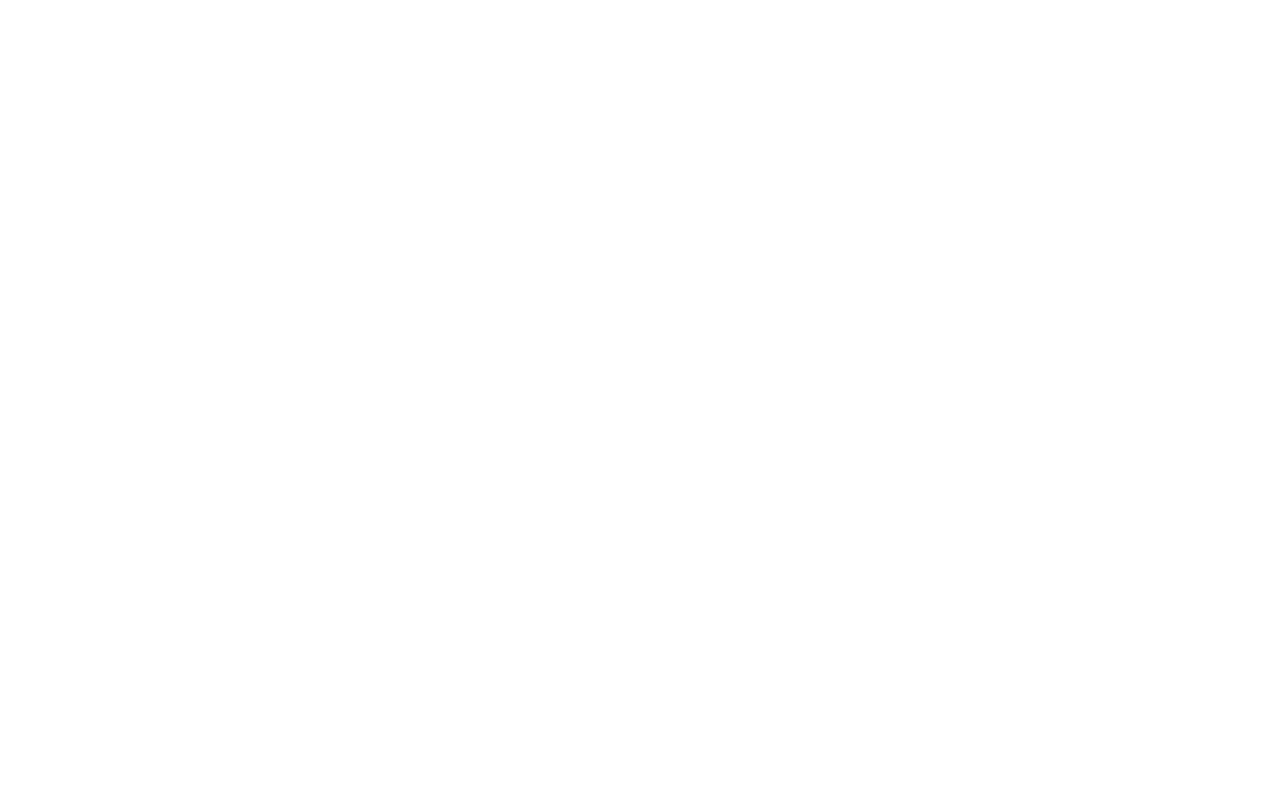
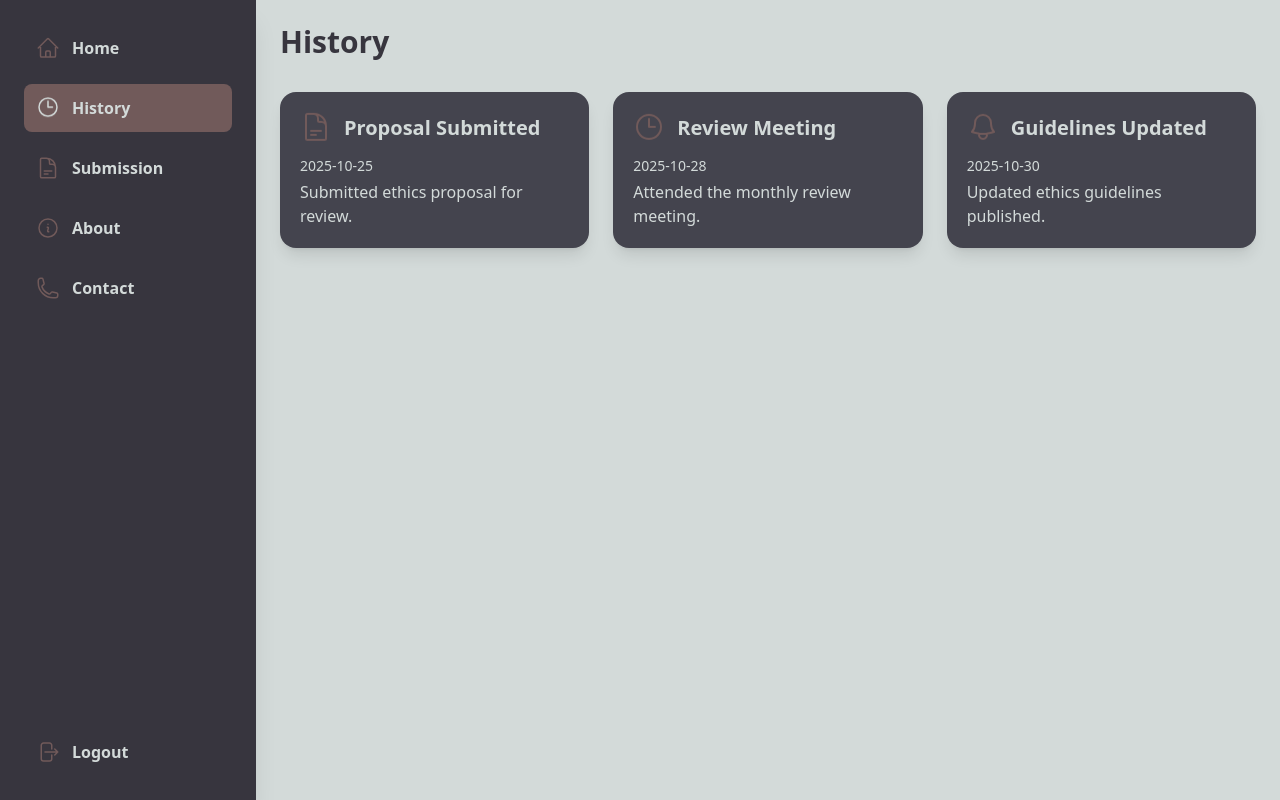
Before and after one commit to jaredneedsbreak-coffee/WSTFinals, a React app: page /history in a window 1280 px wide. Before the commit this address had no page. Built offline with nearby package versions, Linux system fonts and the light colour scheme; the HTML template or start-up script is replaced by a standard one.

Commit message:
feat: added new pages and updated existing components

```diff
--- a/src/App.jsx
+++ b/src/App.jsx
@@ -4,6 +4,7 @@
 import Login from "./pages/Login";
 import Signup from "./pages/Signup";
 import UserDashboard from "./pages/UserDashboard";
+import History from "./pages/History";
 
 function App() {
   return (
@@ -13,6 +14,7 @@
         <Route path="/login" element={<Login />} />
         <Route path="/signup" element={<Signup />} />
         <Route path="/dashboard" element={<UserDashboard />} />
+        <Route path="/history" element={<History />} />
       </Routes>
     </Router>
   );
--- /dev/null
+++ b/src/pages/History.jsx
@@ -0,0 +1,94 @@
+import React, { useState } from "react";
+import {
+  ClockIcon,
+  DocumentTextIcon,
+  BellIcon,
+} from "@heroicons/react/24/outline";
+import SidePanel from "../components/SidePanel";
+
+function History() {
+  const [historyItems] = useState([
+    {
+      id: 1,
+      title: "Proposal Submitted",
+      type: "Activity",
+      date: "2025-10-25",
+      description: "Submitted ethics proposal for review.",
+    },
+    {
+      id: 2,
+      title: "Review Meeting",
+      type: "Event",
+      date: "2025-10-28",
+      description: "Attended the monthly review meeting.",
+    },
+    {
+      id: 3,
+      title: "Guidelines Updated",
+      type: "Announcement",
+      date: "2025-10-30",
+      description: "Updated ethics guidelines published.",
+    },
+  ]);
+
+  const getIcon = (type) => {
+    switch (type) {
+      case "Activity":
+        return <DocumentTextIcon className="h-8 w-8 text-[#715A5A] animate-bounce" />;
+      case "Event":
+        return <ClockIcon className="h-8 w-8 text-[#715A5A] animate-bounce" />;
+      case "Announcement":
+        return <BellIcon className="h-8 w-8 text-[#715A5A] animate-bounce" />;
+      default:
+        return null;
+    }
+  };
+
+  return (
+    <div className="flex min-h-screen bg-[#D3DAD9] animate-fadeIn">
+      <SidePanel />
+
+      <div className="flex-1 p-6 flex flex-col">
+        <header className="mb-8">
+          <h1 className="text-3xl font-bold text-[#37353E]">History</h1>
+        </header>
+
+        <section className="grid gap-6 md:grid-cols-2 lg:grid-cols-3">
+          {historyItems.map((item) => (
+            <div
+              key={item.id}
+              className="bg-[#44444E] p-5 rounded-2xl shadow-lg hover:scale-105 transition-transform duration-300 animate-slideUp"
+            >
+              <div className="flex items-center gap-3 mb-3">
+                {getIcon(item.type)}
+                <h3 className="text-xl font-semibold text-[#D3DAD9]">{item.title}</h3>
+              </div>
+              <p className="text-sm text-[#D3DAD9] mb-1">{item.date}</p>
+              <p className="text-[#D3DAD9]">{item.description}</p>
+            </div>
+          ))}
+        </section>
+      </div>
+
+      {/* Animations */}
+      <style>{`
+        @keyframes fadeIn {
+          from { opacity: 0; transform: translateY(10px); }
+          to { opacity: 1; transform: translateY(0); }
+        }
+        @keyframes slideUp {
+          from { opacity: 0; transform: translateY(20px); }
+          to { opacity: 1; transform: translateY(0); }
+        }
+        .animate-fadeIn {
+          animation: fadeIn 0.8s ease-out forwards;
+        }
+        .animate-slideUp {
+          animation: slideUp 0.8s ease-out forwards;
+        }
+      `}</style>
+    </div>
+  );
+}
+
+export default History;
```
